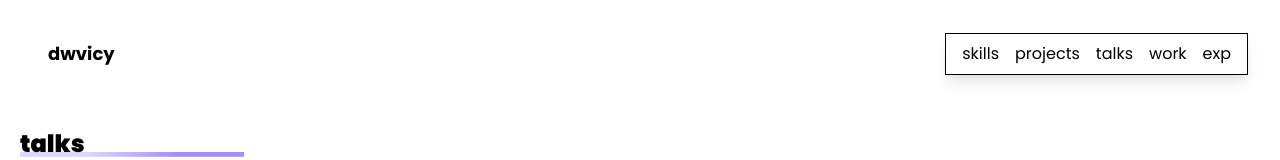
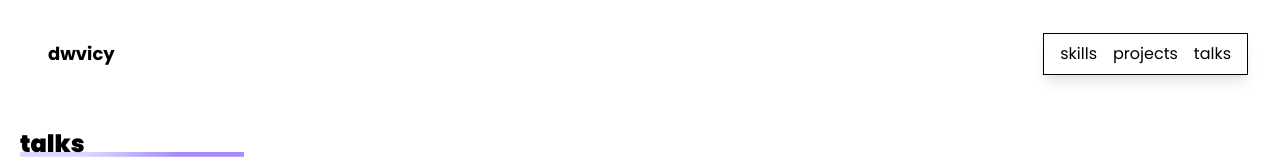
Before and after one commit to dwvicy/poppity, a Next.js app: page /talks in a window 1280 px wide. Shown: the top 160 px of the page. Built offline with nearby package versions, Linux system fonts and the light colour scheme; what @tailwindcss/typography would draw is missing.

Commit message:
fix:nav bar

```diff
--- a/pages/talks.js
+++ b/pages/talks.js
@@ -2,7 +2,7 @@ import React from 'react';
 import ProjectCard from '../src/components/project-card';
 import { projects } from '../src/data/project-data';
 
-export default function Projects() {
+export default function Talks() {
     return (
         <div>
             <div className="w-56">
--- a/src/components/nav.js
+++ b/src/components/nav.js
@@ -3,9 +3,7 @@ import Link from 'next/link';
 const links = [
     { href: '/skills', label: 'skills' },
     { href: '/projects', label: 'projects' },
-    { href: '/talks', label: 'talks' },
-    { href: '/work', label: 'work' },
-    { href: '/exp', label: 'exp' }
+    { href: '/talks', label: 'talks' }
 ];
 
 export default function Nav() {
```
